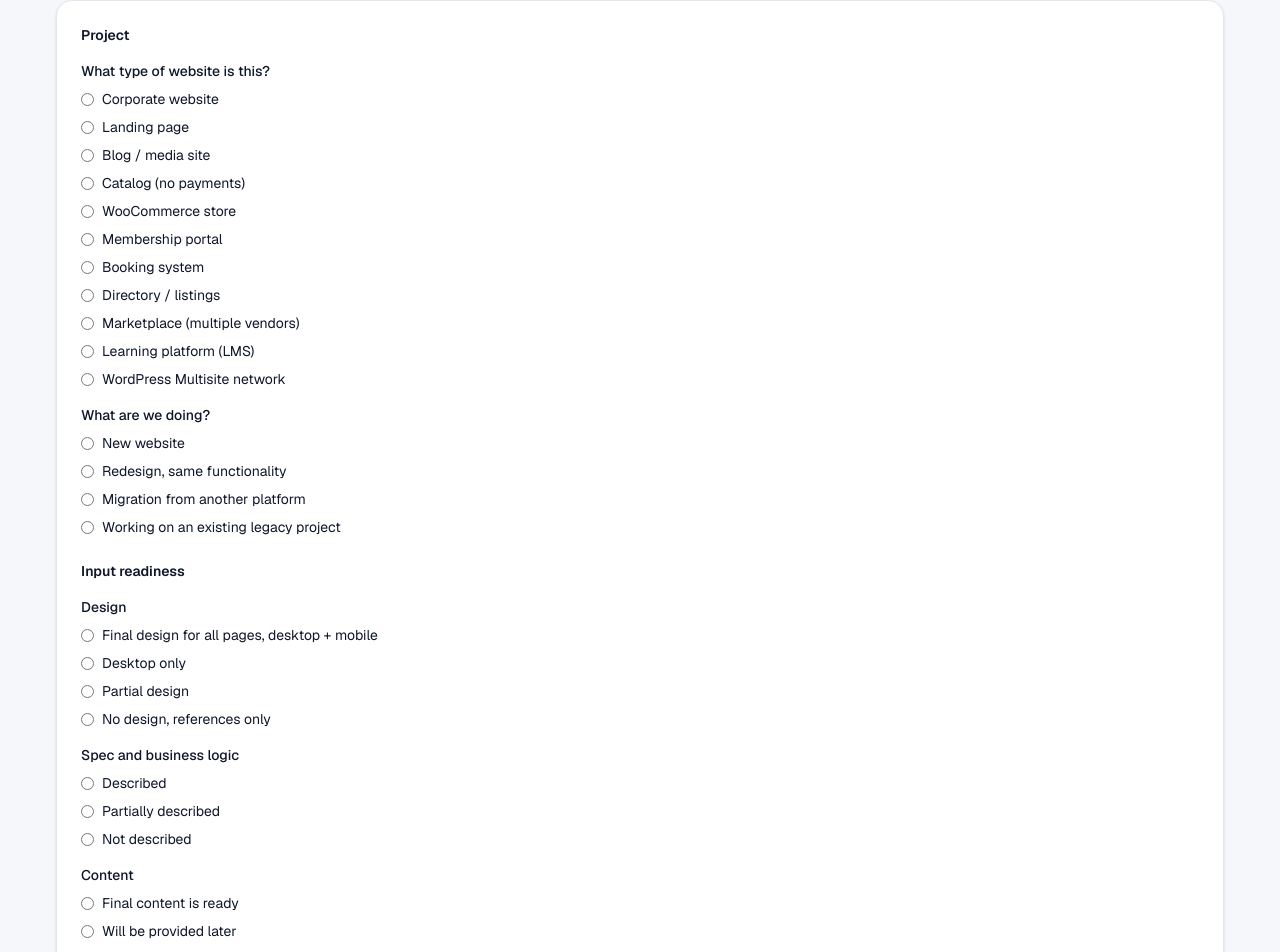
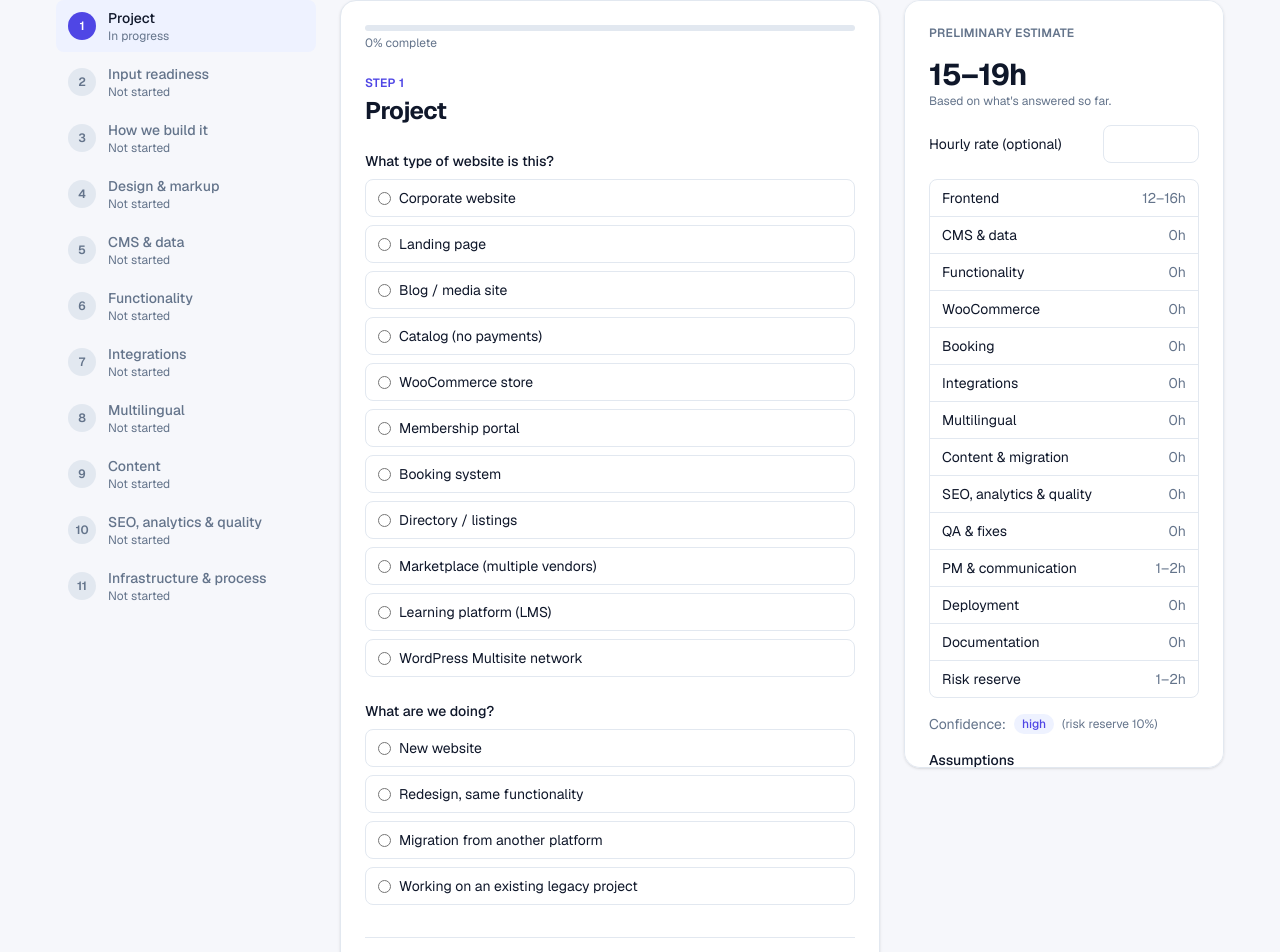
Before and after one commit to YedomakhaDev/wp-website-estimator, a Next.js app: page / in a window 1280 px wide. Shown: the part 437-1389 px from the top of the page. Built offline with nearby package versions, Linux system fonts and the light colour scheme.

Commit message:
feat: redesign calculator as a wizard with live estimate and step navigation

```diff
--- a/src/components/Calculator.tsx
+++ b/src/components/Calculator.tsx
@@ -1,9 +1,16 @@
 "use client";
 
 import { useState } from "react";
-import { applyHourlyRate, calculateEstimate } from "@/lib/calculator";
+import {
+    applyHourlyRate,
+    calculateEstimate,
+    getQuestionnaireProgress,
+    isStepComplete,
+    isStepVisible,
+    isVisible,
+} from "@/lib/calculator";
 import { steps } from "@/lib/questions";
-import { AnswerMap, AnswerValue, CalculationResult } from "@/lib/types";
+import { AnswerMap, AnswerValue, Question, Step } from "@/lib/types";
 
 function formatRange(range: { min: number; max: number }): string {
     if (range.min === range.max) return `${Math.round(range.min)}h`;
@@ -16,47 +23,38 @@ function formatCostRange(range: { min: number; max: number }): string {
     return `$${format(range.min)}–${format(range.max)}`;
 }
 
-export default function Calculator() {
-    const [answers, setAnswers] = useState<AnswerMap>({});
-    const [result, setResult] = useState<CalculationResult | null>(null);
-    const [hourlyRate, setHourlyRate] = useState<number | "">("");
+type StepStatus = "completed" | "current" | "upcoming";
 
-    function setAnswer(questionId: string, value: AnswerValue) {
-        setAnswers((previous) => ({ ...previous, [questionId]: value }));
+function getStepStatus(step: Step, answers: AnswerMap, isCurrent: boolean): StepStatus {
+    if (isStepComplete(step, answers)) return "completed";
+    return isCurrent ? "current" : "upcoming";
 }
 
+function QuestionField({
+    question,
+    value,
+    onChange,
+}: {
+    question: Question;
+    value: AnswerValue | undefined;
+    onChange: (value: AnswerValue) => void;
+}) {
     return (
-        <div className="space-y-6 rounded-card border border-border bg-surface p-6 shadow-sm">
-            {steps.map((step) => {
-                if (step.visibleIf && !step.visibleIf(answers)) return null;
-
-                return (
-                    <section key={step.id} className="space-y-4">
-                        <h3 className="text-sm font-semibold text-foreground">{step.title}</h3>
-
-                        {step.questions.map((question) => {
-                            if (question.visibleIf && !question.visibleIf(answers)) return null;
-
-                            const currentValue = answers[question.id];
-
-                            return (
-                                <fieldset key={question.id} className="border-0 p-0">
-                                    <legend className="text-sm font-medium text-foreground">
-                                        {question.label}
-                                    </legend>
+        <fieldset className="border-0 p-0">
+            <legend className="text-sm font-medium text-foreground">{question.label}</legend>
 
             <div className="mt-2 space-y-2">
                 {question.type === "single-choice" &&
                     question.options.map((option) => (
                         <label
                             key={option.value}
-                                                    className="flex items-center gap-2 text-sm text-foreground"
+                            className="flex items-center gap-2 rounded-control border border-border px-3 py-2 text-sm text-foreground has-[:checked]:border-primary has-[:checked]:bg-primary-subtle"
                         >
                             <input
                                 type="radio"
                                 name={question.id}
-                                                        checked={currentValue === option.value}
-                                                        onChange={() => setAnswer(question.id, option.value)}
+                                checked={value === option.value}
+                                onChange={() => onChange(option.value)}
                             />
                             {option.label}
                         </label>
@@ -64,24 +62,22 @@ export default function Calculator() {
 
                 {question.type === "multi-choice" &&
                     question.options.map((option) => {
-                                                const selected = Array.isArray(currentValue) ? currentValue : [];
+                        const selected = Array.isArray(value) ? value : [];
                         const isChecked = selected.includes(option.value);
 
                         return (
                             <label
                                 key={option.value}
-                                                        className="flex items-center gap-2 text-sm text-foreground"
+                                className="flex items-center gap-2 rounded-control border border-border px-3 py-2 text-sm text-foreground has-[:checked]:border-primary has-[:checked]:bg-primary-subtle"
                             >
                                 <input
                                     type="checkbox"
                                     checked={isChecked}
                                     onChange={() => {
                                         const nextValue = isChecked
-                                                                    ? selected.filter(
-                                                                          (value) => value !== option.value,
-                                                                      )
+                                            ? selected.filter((item) => item !== option.value)
                                             : [...selected, option.value];
-                                                                setAnswer(question.id, nextValue);
+                                        onChange(nextValue);
                                     }}
                                 />
                                 {option.label}
@@ -91,18 +87,13 @@ export default function Calculator() {
 
                 {question.type === "quantity" &&
                     question.fields.map((field) => {
-                                                const quantities =
-                                                    currentValue &&
-                                                    typeof currentValue === "object" &&
-                                                    !Array.isArray(currentValue)
-                                                        ? currentValue
-                                                        : {};
+                        const quantities = value && typeof value === "object" && !Array.isArray(value) ? value : {};
                         const fieldValue = quantities[field.id] ?? 0;
 
                         return (
                             <label
                                 key={field.id}
-                                                        className="flex items-center justify-between gap-2 text-sm text-foreground"
+                                className="flex items-center justify-between gap-2 rounded-control border border-border px-3 py-2 text-sm text-foreground"
                             >
                                 <span>{field.label}</span>
                                 <input
@@ -110,10 +101,7 @@ export default function Calculator() {
                                     min={0}
                                     value={fieldValue}
                                     onChange={(event) =>
-                                                                setAnswer(question.id, {
-                                                                    ...quantities,
-                                                                    [field.id]: Number(event.target.value),
-                                                                })
+                                        onChange({ ...quantities, [field.id]: Number(event.target.value) })
                                     }
                                     className="w-24 rounded-control border border-border px-3 py-2 text-sm text-foreground"
                                 />
@@ -123,32 +111,152 @@ export default function Calculator() {
             </div>
         </fieldset>
     );
-                        })}
-                    </section>
+}
+
+export default function Calculator() {
+    const [answers, setAnswers] = useState<AnswerMap>({});
+    const [hourlyRate, setHourlyRate] = useState<number | "">("");
+    const [currentStepId, setCurrentStepId] = useState<string>(steps[0].id);
+
+    function setAnswer(questionId: string, value: AnswerValue) {
+        setAnswers((previous) => ({ ...previous, [questionId]: value }));
+    }
+
+    const visibleSteps = steps.filter((step) => isStepVisible(step, answers));
+    const foundIndex = visibleSteps.findIndex((step) => step.id === currentStepId);
+    const currentIndex = foundIndex === -1 ? 0 : foundIndex;
+    const currentStep = visibleSteps[currentIndex];
+
+    const progress = getQuestionnaireProgress(steps, answers);
+    const progressPercent = progress.total === 0 ? 0 : Math.round((progress.answered / progress.total) * 100);
+
+    const result = calculateEstimate(steps, answers);
+
+    function goTo(index: number) {
+        const step = visibleSteps[index];
+        if (step) setCurrentStepId(step.id);
+    }
+
+    return (
+        <div className="grid gap-6 lg:grid-cols-[260px_1fr_320px]">
+            <nav className="space-y-1">
+                {visibleSteps.map((step, index) => {
+                    const status = getStepStatus(step, answers, index === currentIndex);
+
+                    return (
+                        <button
+                            key={step.id}
+                            type="button"
+                            onClick={() => goTo(index)}
+                            className={`flex w-full items-center gap-3 rounded-control px-3 py-2 text-left ${
+                                status === "current" ? "bg-primary-subtle" : ""
+                            }`}
+                        >
+                            <span
+                                className={`flex h-7 w-7 shrink-0 items-center justify-center rounded-full text-xs font-semibold ${
+                                    status === "completed"
+                                        ? "bg-success-subtle text-success"
+                                        : status === "current"
+                                          ? "bg-primary text-primary-foreground"
+                                          : "bg-border text-muted-foreground"
+                                }`}
+                            >
+                                {status === "completed" ? "✓" : index + 1}
+                            </span>
+                            <span>
+                                <span
+                                    className={`block text-sm font-medium ${
+                                        status === "upcoming" ? "text-muted-foreground" : "text-foreground"
+                                    }`}
+                                >
+                                    {step.title}
+                                </span>
+                                <span className="block text-xs text-muted-foreground">
+                                    {status === "completed"
+                                        ? "Completed"
+                                        : status === "current"
+                                          ? "In progress"
+                                          : "Not started"}
+                                </span>
+                            </span>
+                        </button>
                     );
                 })}
+            </nav>
 
+            <div className="rounded-card border border-border bg-surface p-6 shadow-sm">
+                <div className="mb-6">
+                    <div className="h-1.5 w-full overflow-hidden rounded-full bg-border">
+                        <div
+                            className="h-full rounded-full bg-primary transition-all"
+                            style={{ width: `${progressPercent}%` }}
+                        />
+                    </div>
+                    <p className="mt-1 text-xs text-muted-foreground">{progressPercent}% complete</p>
+                </div>
+
+                {currentStep && (
+                    <>
+                        <p className="text-xs font-semibold uppercase tracking-wide text-primary">
+                            Step {currentIndex + 1}
+                        </p>
+                        <h2 className="mt-1 text-2xl font-bold tracking-tight text-foreground">
+                            {currentStep.title}
+                        </h2>
+
+                        <div className="mt-6 space-y-6">
+                            {currentStep.questions.map((question) => {
+                                if (!isVisible(question, answers)) return null;
+
+                                return (
+                                    <QuestionField
+                                        key={question.id}
+                                        question={question}
+                                        value={answers[question.id]}
+                                        onChange={(value) => setAnswer(question.id, value)}
+                                    />
+                                );
+                            })}
+                        </div>
+
+                        <div className="mt-8 flex items-center justify-between border-t border-border pt-6">
                             <button
                                 type="button"
-                onClick={() => setResult(calculateEstimate(steps, answers))}
-                className="rounded-control bg-primary px-4 py-2 text-sm font-medium text-primary-foreground"
+                                disabled={currentIndex === 0}
+                                onClick={() => goTo(currentIndex - 1)}
+                                className="rounded-control border border-border px-4 py-2 text-sm font-medium text-foreground disabled:opacity-40"
                             >
-                Calculate estimate
+                                Back
                             </button>
+                            <button
+                                type="button"
+                                disabled={currentIndex === visibleSteps.length - 1}
+                                onClick={() => goTo(currentIndex + 1)}
+                                className="rounded-control bg-primary px-4 py-2 text-sm font-medium text-primary-foreground disabled:opacity-40"
+                            >
+                                Continue
+                            </button>
+                        </div>
+                    </>
+                )}
+            </div>
 
-            {result?.status === "stop" && (
-                <div className="rounded-control border border-border p-4 text-sm text-foreground">
+            <div className="h-fit space-y-4 rounded-card border border-border bg-surface p-6 shadow-sm lg:sticky lg:top-4 lg:max-h-[calc(100vh-2rem)] lg:overflow-y-auto">
+                <p className="text-xs font-semibold uppercase tracking-wide text-muted-foreground">
+                    Preliminary estimate
+                </p>
+
+                {result.status === "stop" ? (
+                    <div className="rounded-control border border-warning/30 bg-warning-subtle p-3 text-sm text-warning">
                         This project needs a custom estimate: {result.message}. Please reach out directly.
                     </div>
-            )}
-
-            {result?.status === "ok" && (
-                <div className="space-y-4 border-t border-border pt-6">
+                ) : (
+                    <>
                         <div>
-                        <p className="text-sm text-muted-foreground">Estimated total hours</p>
                             <p className="text-3xl font-bold tracking-tight text-foreground">
                                 {formatRange(result.estimate.totalHours)}
                             </p>
+                            <p className="text-xs text-muted-foreground">Based on what&apos;s answered so far.</p>
                         </div>
 
                         <label className="flex items-center justify-between gap-2 text-sm text-foreground">
@@ -193,7 +301,7 @@ export default function Calculator() {
                         </div>
 
                         {result.estimate.discoveryRecommendation && (
-                        <div className="rounded-control border border-border p-3 text-sm text-foreground">
+                            <div className="rounded-control border border-warning/30 bg-warning-subtle p-3 text-sm text-warning">
                                 {result.estimate.discoveryRecommendation.message}
                             </div>
                         )}
@@ -206,8 +314,9 @@ export default function Calculator() {
                                 ))}
                             </ul>
                         </div>
+                    </>
+                )}
             </div>
-            )}
         </div>
     );
 }
--- a/src/lib/calculator.ts
+++ b/src/lib/calculator.ts
@@ -149,8 +149,41 @@ function findOption(question: Question, value: string): QuestionOption | undefin
     return question.options.find((option) => option.value === value);
 }
 
-function isVisible(question: Question, answers: AnswerMap): boolean {
+export function isVisible(question: Question, answers: AnswerMap): boolean {
     return question.visibleIf ? question.visibleIf(answers) : true;
+}
+
+export function isStepVisible(step: Step, answers: AnswerMap): boolean {
+    return step.visibleIf ? step.visibleIf(answers) : true;
+}
+
+// A question counts as "answered" once it has been touched at all, even if a
+// multi-choice ends up with zero selections — that's a deliberate "none of
+// these" answer, distinct from never having looked at the question.
+export function isQuestionAnswered(question: Question, answers: AnswerMap): boolean {
+    return answers[question.id] !== undefined;
+}
+
+export function isStepComplete(step: Step, answers: AnswerMap): boolean {
+    const visibleQuestions = step.questions.filter((question) => isVisible(question, answers));
+    if (visibleQuestions.length === 0) return true;
+    return visibleQuestions.every((question) => isQuestionAnswered(question, answers));
+}
+
+export function getQuestionnaireProgress(steps: Step[], answers: AnswerMap): { answered: number; total: number } {
+    let answered = 0;
+    let total = 0;
+
+    for (const step of steps) {
+        if (!isStepVisible(step, answers)) continue;
+        for (const question of step.questions) {
+            if (!isVisible(question, answers)) continue;
+            total += 1;
+            if (isQuestionAnswered(question, answers)) answered += 1;
+        }
+    }
+
+    return { answered, total };
 }
 
 function getMultiplier(
@@ -258,7 +291,7 @@ function processSteps(steps: Step[], answers: AnswerMap): EngineState {
     };
 
     for (const step of steps) {
-        if (step.visibleIf && !step.visibleIf(answers)) continue;
+        if (!isStepVisible(step, answers)) continue;
 
         for (const question of step.questions) {
             if (!isVisible(question, answers)) continue;
```
Also changed, not shown: src/app/globals.css (+8 -0 lines). Lines whose indentation alone changed are shown as unchanged.
